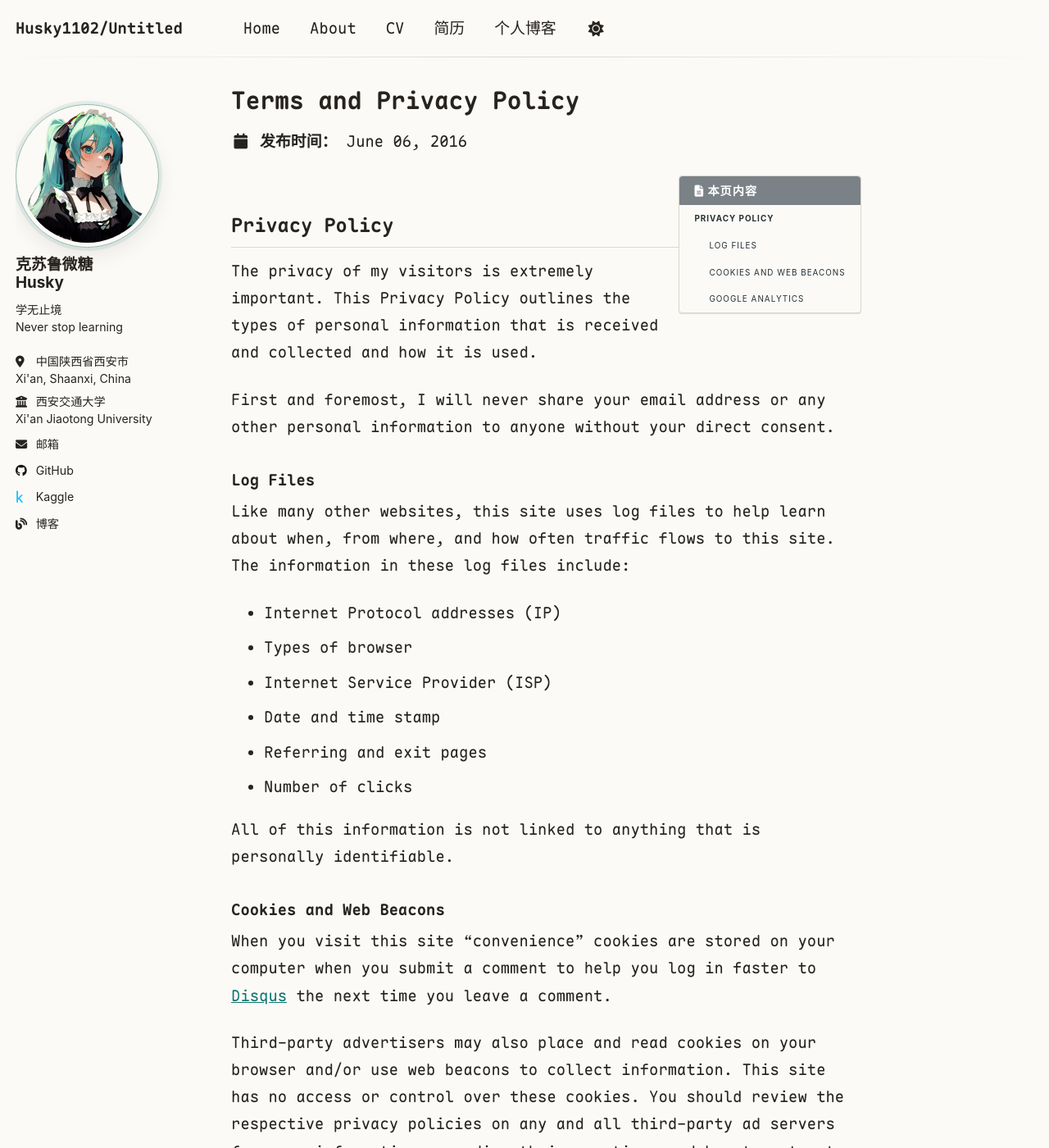
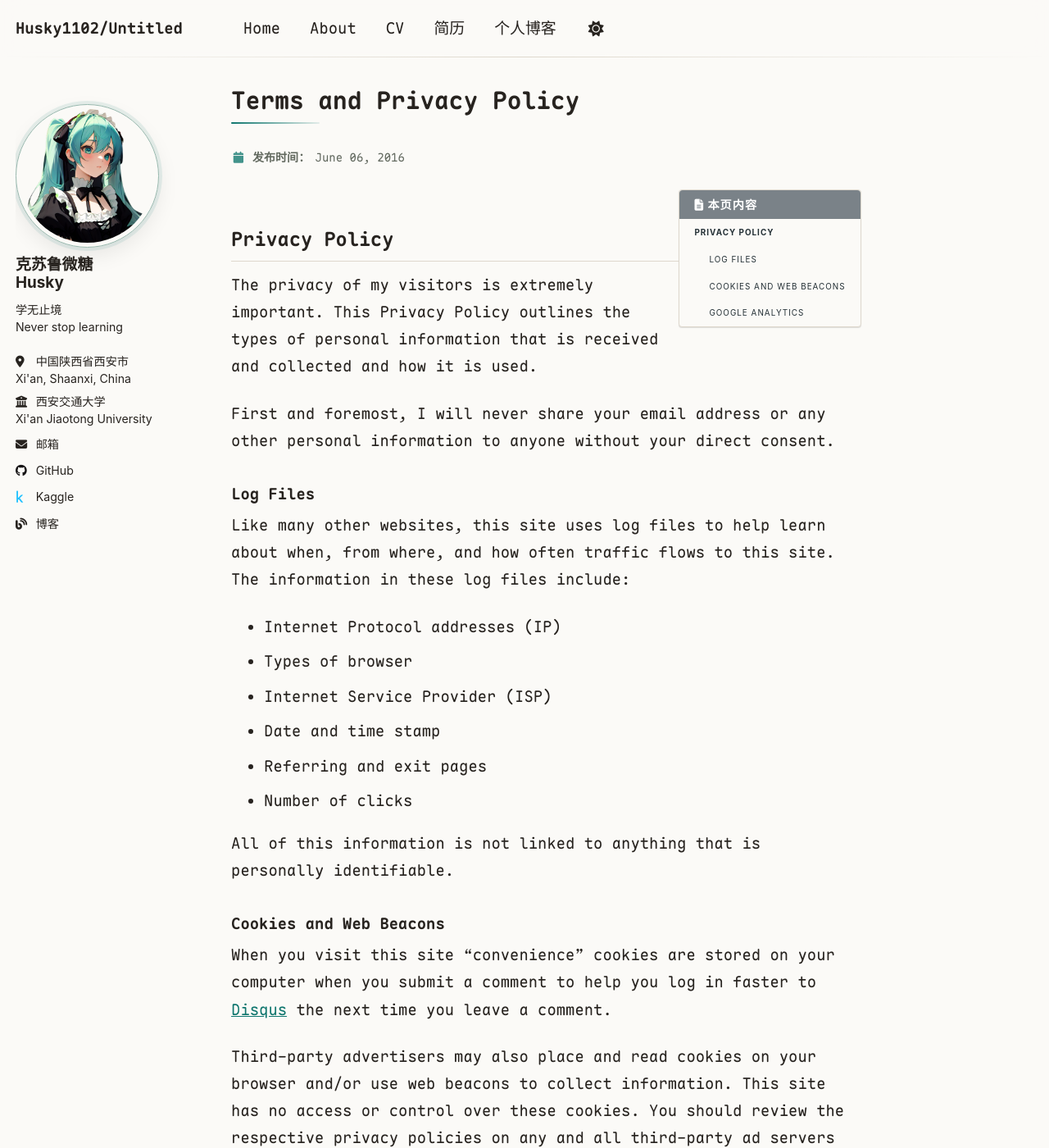
Before and after one commit to husky1102/husky1102.github.io, a Jekyll site: the page built from _pages/terms.md, in a window 1280 px wide and 1400 px high. Shown: the whole window at 82% size. Built offline with Jekyll 4.4.1, drawn with Linux system fonts in a browser that asks for light colours; some web fonts are replaced.

Commit message:
Polish article titles and blockquotes

```diff
--- a/_sass/custom.scss
+++ b/_sass/custom.scss
@@ -100,6 +100,91 @@
 .archive__item-title,
 .author__name {
   font-family: "Maple Mono NF CN", "LXGW WenKai Screen", -apple-system, BlinkMacSystemFont, "Segoe UI", sans-serif;
+}
+
+.page__inner-wrap > header {
+  margin-bottom: 1.45rem;
+}
+
+.page__title {
+  position: relative;
+  padding-bottom: 0.8rem;
+}
+
+.page__title::after {
+  content: "";
+  display: block;
+  width: clamp(3.5rem, 16vw, 6rem);
+  height: 2px;
+  margin-top: 0.65rem;
+  border-radius: 999px;
+  background: linear-gradient(90deg, var(--global-link-color), color-mix(in srgb, var(--global-link-color) 10%, transparent));
+}
+
+.page__inner-wrap > header .page__meta,
+.page__inner-wrap > header .page__date {
+  display: flex;
+  flex-wrap: wrap;
+  align-items: center;
+  gap: 0.35rem;
+  margin: 0.25rem 0 0;
+  color: color-mix(in srgb, var(--global-text-color-light) 86%, var(--global-link-color));
+  font-size: 0.78rem;
+  letter-spacing: 0;
+}
+
+.page__inner-wrap > header .page__meta i,
+.page__inner-wrap > header .page__date i {
+  color: var(--global-link-color);
+  opacity: 0.78;
+}
+
+blockquote {
+  position: relative;
+  overflow: hidden;
+  margin: 2rem 0;
+  padding: 1.05rem 1.2rem 1.05rem 1.35rem;
+  border-left: 4px solid var(--global-link-color);
+  border-radius: 0 8px 8px 0;
+  background:
+    linear-gradient(135deg, rgba(15, 118, 110, 0.06), transparent 70%),
+    rgba(15, 118, 110, 0.04);
+  color: color-mix(in srgb, var(--global-text-color) 86%, var(--global-text-color-light));
+  font-size: 1.02rem;
+  font-style: normal;
+  line-height: 1.78;
+  box-shadow: inset 0 0 0 1px color-mix(in srgb, var(--global-link-color) 10%, transparent);
+}
+
+blockquote::before {
+  content: "\201C";
+  position: absolute;
+  top: -0.55rem;
+  left: 0.58rem;
+  color: var(--global-link-color);
+  font-family: Georgia, "Times New Roman", serif;
+  font-size: 4.6rem;
+  line-height: 1;
+  opacity: 0.12;
+  pointer-events: none;
+}
+
+blockquote > * {
+  position: relative;
+  z-index: 1;
+}
+
+blockquote p:last-child {
+  margin-bottom: 0;
+}
+
+html[data-theme="dark"] blockquote {
+  background:
+    linear-gradient(135deg, rgba(103, 232, 249, 0.07), transparent 70%),
+    rgba(103, 232, 249, 0.04);
+  box-shadow:
+    inset 0 0 0 1px rgba(103, 232, 249, 0.10),
+    0 12px 34px rgba(2, 6, 23, 0.18);
 }
 
 .home-hero {
```
